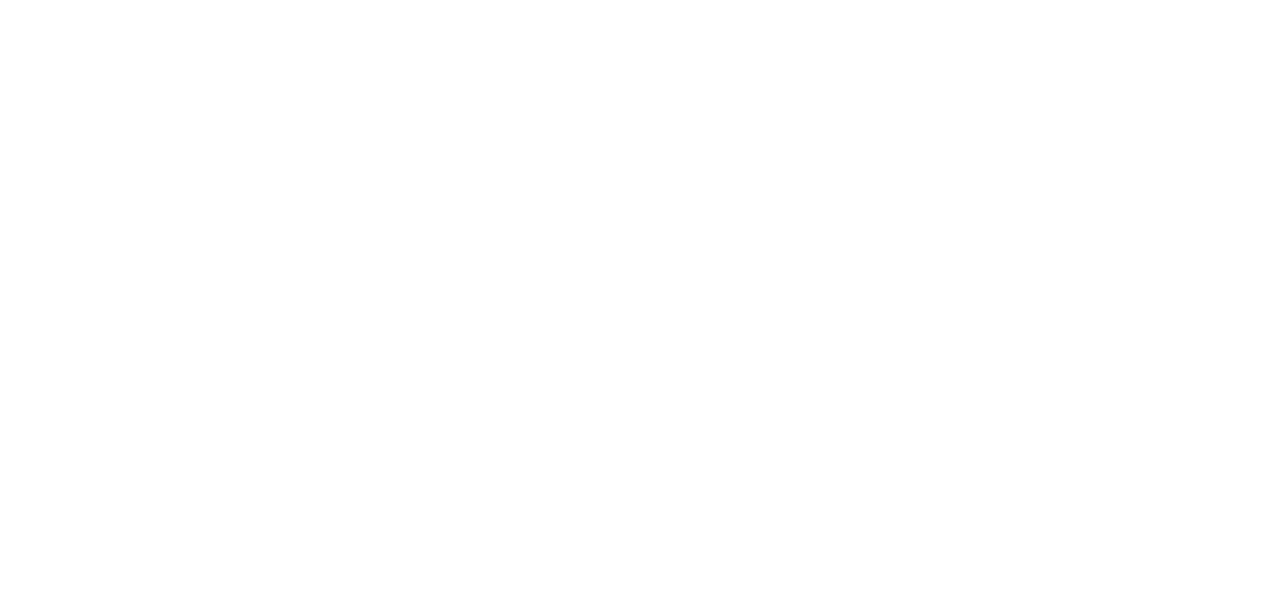
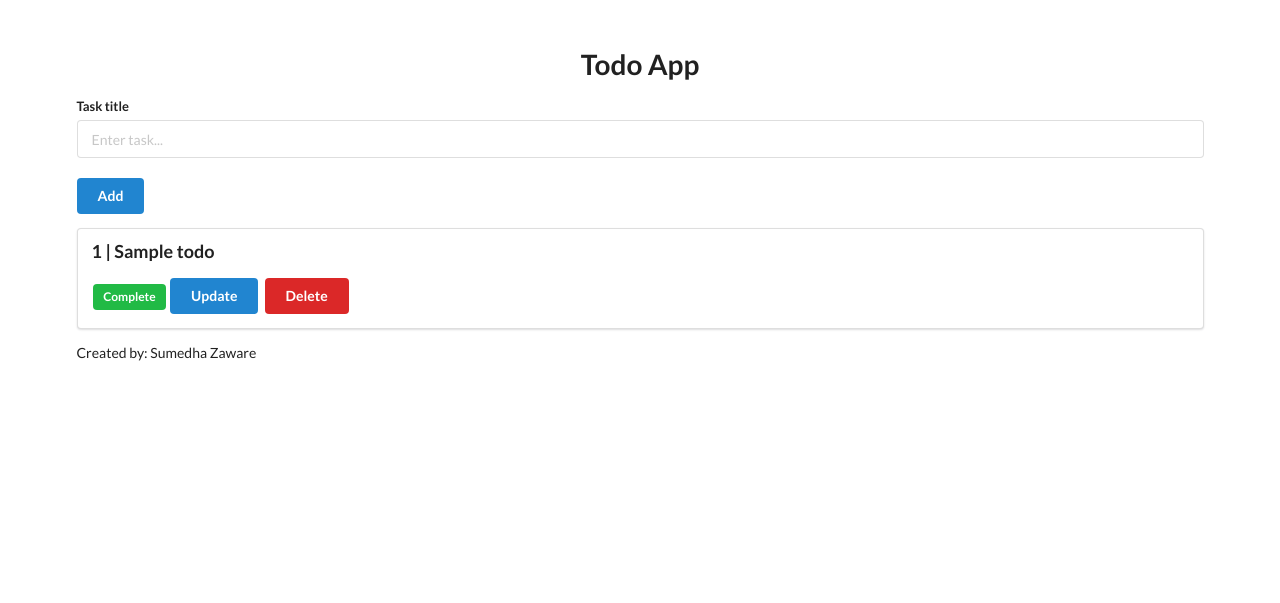
Before and after one commit to SumedhaZaware/Todo-App, a Flask app: page / in a window 1280 px wide. Before the commit the part shown is empty. Shown: the top 603 px of the page. Run offline with Flask 2, Linux system fonts and the light colour scheme; tables that the repository leaves empty hold one stand-in row (values such as "Sample post").

Commit message:
Update index.html

```diff
--- a/templates/index.html
+++ b/templates/index.html
@@ -0,0 +1,45 @@
+<!DOCTYPE html>
+<html lang="en">
+<head>
+    <meta charset="UTF-8">
+    <meta http-equiv="X-UA-Compatible" content="IE=edge">
+    <meta name="viewport" content="width=device-width, initial-scale=1.0">
+    <title>To-Do app</title>
+    <link rel="stylesheet" href="https://cdn.jsdelivr.net/npm/semantic-ui@2.4.2/dist/semantic.min.css">
+    <script src="https://cdn.jsdelivr.net/npm/semantic-ui@2.4.2/dist/semantic.min.js"></script>
+</head>
+<body>
+    <div style="margin-top: 50px;" class="ui container">
+        <h1 class="ui center aligned header">Todo App</h1>
+        <form class="ui form" action="/add" method="post">
+            <div class="field">
+                <label for="Title">Task title</label>
+                <input type="text" name="title" placeholder="Enter task...">
+                <br>
+                <br>
+                <button class="ui blue button" type="submit">Add</button>
+            </div>
+        </form>
+
+        {% for todo in todo_list %}
+        <div class="ui segment">
+            <p class="ui big header">{{todo.id}} | {{todo.title}}</p>
+
+            <!-- For complete and not complete -->
+            {% if todo.complete == False%}
+            <span class="ui gray label">Not Complete</span>
+            {% else %}
+            <span class="ui green label">Complete</span>
+            {% endif %}
+
+            <a class="ui blue button" href="/update/{{todo.id}}">Update</a>
+            <a class="ui red button" href="/delete/{{todo.id}}">Delete</a>
+        </div>
+        {% endfor %}
+
+        <footer>
+            <p>Created by: Sumedha Zaware<br>
+        </footer>
+    </div>
+</body>
+</html>
```
